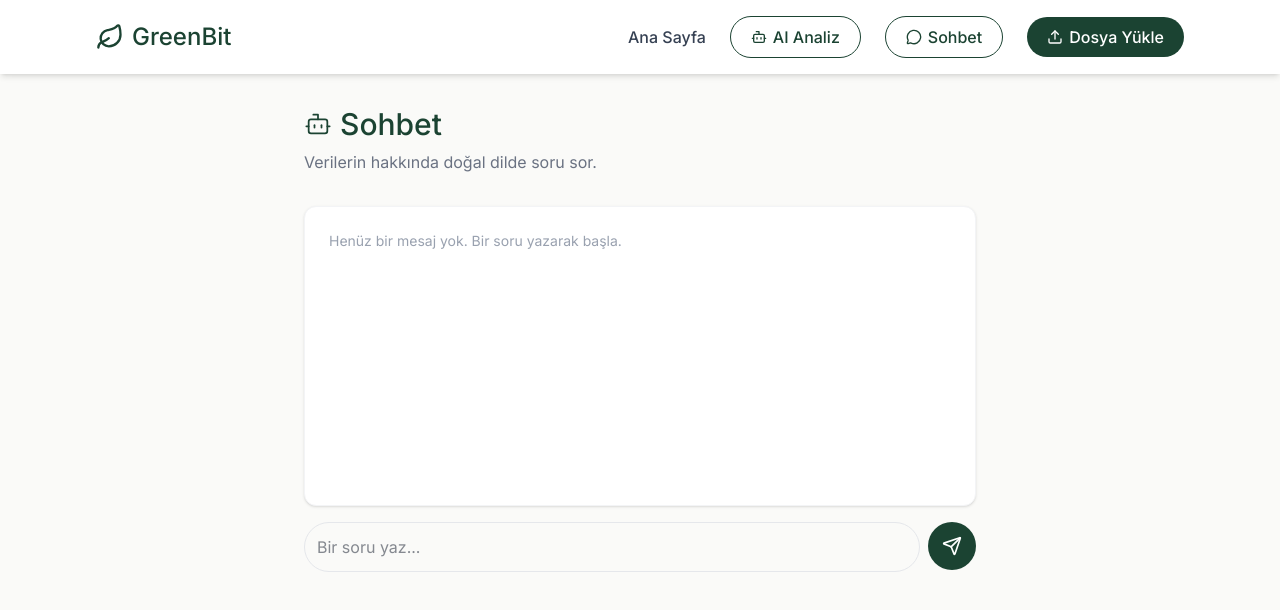
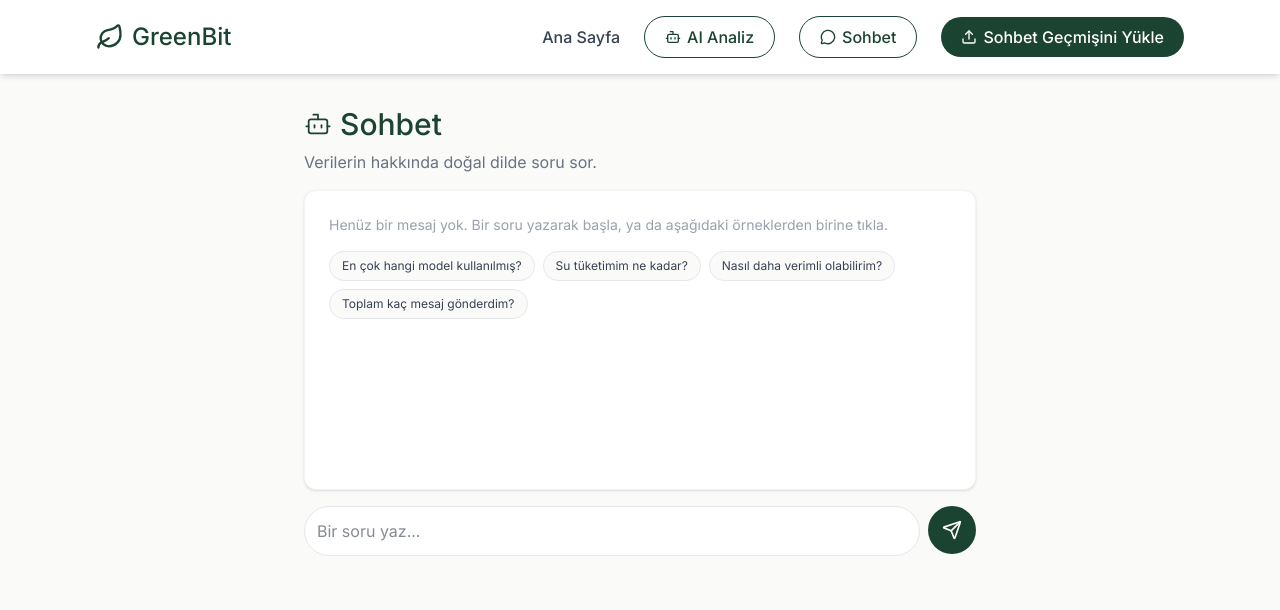
Before and after one commit to Mkaya00/GreenBit, a Next.js app in the folder greenbit-app/: page /chat in a window 1280 px wide. Shown: the top 610 px of the page. Built offline with nearby package versions, Linux system fonts and the light colour scheme.

Commit message:
feat: display uploaded filename in chat, rename upload button for clarity

```diff
--- a/greenbit-app/src/app/chat/page.tsx
+++ b/greenbit-app/src/app/chat/page.tsx
@@ -8,8 +8,15 @@ type Message = {
   text: string;
 };
 
+const SUGGESTED_QUESTIONS = [
+  "En çok hangi model kullanılmış?",
+  "Su tüketimim ne kadar?",
+  "Nasıl daha verimli olabilirim?",
+  "Toplam kaç mesaj gönderdim?",
+];
+
 export default function ChatPage() {
-  const [messages, setMessages] = useState<any[]>(() => {
+  const [messages, setMessages] = useState<Message[]>(() => {
     if (typeof window !== "undefined") {
       const saved = sessionStorage.getItem("greenbit_chat_history");
       if (saved) return JSON.parse(saved);
@@ -18,15 +25,37 @@ export default function ChatPage() {
   });
   const [input, setInput] = useState("");
   const [loading, setLoading] = useState(false);
+  const [dataInfo, setDataInfo] = useState<{ conversations: number; messages: number; fileName: string } | null>(null);
+
   useEffect(() => {
     sessionStorage.setItem("greenbit_chat_history", JSON.stringify(messages));
   }, [messages]);
 
+  useEffect(() => {
+    const savedData = localStorage.getItem("greenbit_conversations");
+    if (savedData) {
+      try {
+        const conversations = JSON.parse(savedData);
+        let totalMessages = 0;
+        conversations.forEach((conv: any) => {
+          if (!conv.mapping) return;
+          Object.values(conv.mapping).forEach((node: any) => {
+            if (node?.message?.metadata?.model_slug) totalMessages += 1;
+          });
+        });
+        const fileName = localStorage.getItem("greenbit_filename") || "yüklediğin dosya";
+setDataInfo({ conversations: conversations.length, messages: totalMessages, fileName });
 
-  const handleSend = async () => {
-    if (!input.trim()) return;
+      } catch (e) {
+        // sessiz geç
+      }
+    }
+  }, []);
 
-    const userMessage: Message = { role: "user", text: input };
+  const sendMessage = async (text: string) => {
+    if (!text.trim()) return;
+
+    const userMessage: Message = { role: "user", text };
     setMessages((prev) => [...prev, userMessage]);
     setInput("");
     setLoading(true);
@@ -36,13 +65,12 @@ export default function ChatPage() {
       if (!savedData) {
         setMessages((prev) => [
           ...prev,
-          { role: "assistant", text: "Henüz bir veri göremiyorum,Önce Dosya Yükle sayfasından bir dosya yükler misin? Sonra seninle verilerin hakkında rahatça konuşabiliriz!" },
+          { role: "assistant", text: "Henüz bir veri göremiyorum, Önce Dosya Yükle sayfasından bir dosya yükler misin? Sonra seninle verilerin hakkında rahatça konuşabiliriz!" },
         ]);
         setLoading(false);
         return;
       }
 
-      // Basit özet çıkar (dashboard'daki parseChatGPTExport'un basitleştirilmişi)
       const conversations = JSON.parse(savedData);
       const modelCounts: Record<string, number> = {};
       let totalMessages = 0;
@@ -68,7 +96,7 @@ export default function ChatPage() {
       const response = await fetch("/api/chat", {
         method: "POST",
         headers: { "Content-Type": "application/json" },
-        body: JSON.stringify({ message: input, dataSummary, history: messages }),
+        body: JSON.stringify({ message: text, dataSummary, history: messages }),
       });
 
       const data = await response.json();
@@ -76,12 +104,14 @@ export default function ChatPage() {
     } catch (error) {
       setMessages((prev) => [
         ...prev,
-        { role: "assistant", text: "Sohbet şu anda kullanılamıyor. Ollama çalışıyor mu?" },
+        { role: "assistant", text: "Sohbet şu anda kullanılamıyor. Lütfen daha sonra tekrar deneyin." },
       ]);
     }
 
     setLoading(false);
   };
+
+  const handleSend = () => sendMessage(input);
 
   return (
     <main className="min-h-screen bg-[#FAFAF8] p-8">
@@ -90,16 +120,35 @@ export default function ChatPage() {
           <Bot className="w-7 h-7" strokeWidth={1.5} />
           Sohbet
         </h1>
-        <p className="text-gray-500 mb-8">Verilerin hakkında doğal dilde soru sor.</p>
+        <p className="text-gray-500 mb-4">Verilerin hakkında doğal dilde soru sor.</p>
+
+        {dataInfo && (
+          <div className="mb-4 bg-[#1B4332]/5 border border-[#1B4332]/20 rounded-lg px-4 py-2 text-sm text-[#1B4332]">
+              <strong>{dataInfo.fileName}</strong> dosyandaki {dataInfo.conversations} konuşma, {dataInfo.messages} mesaj hakkında soru sorabilirsin
+          </div>
+        )}
 
         <div className="bg-white rounded-xl border border-gray-100 shadow-sm p-6 mb-4 min-h-[300px] space-y-4">
           {messages.length === 0 && (
-            <p className="text-gray-400 text-sm">Henüz bir mesaj yok. Bir soru yazarak başla.</p>
+            <div className="space-y-4">
+              <p className="text-gray-400 text-sm">Henüz bir mesaj yok. Bir soru yazarak başla, ya da aşağıdaki örneklerden birine tıkla.</p>
+              <div className="flex flex-wrap gap-2">
+                {SUGGESTED_QUESTIONS.map((q, i) => (
+                  <button
+                    key={i}
+                    onClick={() => sendMessage(q)}
+                    className="text-xs bg-[#FAFAF8] hover:bg-[#1B4332]/5 border border-gray-200 text-gray-700 px-3 py-1.5 rounded-full transition"
+                  >
+                    {q}
+                  </button>
+                ))}
+              </div>
+            </div>
           )}
           {messages.map((msg, i) => (
             <div
               key={i}
-              className={`p-3 rounded-lg text-sm ${
+              className={`p-3 rounded-lg text-sm text-gray-800 ${
                 msg.role === "user" ? "bg-[#1B4332]/5 ml-auto max-w-[80%]" : "bg-[#FAFAF8] max-w-[80%]"
               }`}
             >
@@ -115,7 +164,7 @@ export default function ChatPage() {
             onChange={(e) => setInput(e.target.value)}
             onKeyDown={(e) => e.key === "Enter" && handleSend()}
             placeholder="Bir soru yaz..."
-            className="flex-1 p-3 border border-gray-200 rounded-full focus:outline-none focus:border-[#1B4332] text-gray-900"
+            className="flex-1 p-3 border border-gray-200 rounded-full focus:outline-none focus:border-[#1B4332] text-gray-900 bg-white"
           />
           <button
             onClick={handleSend}
--- a/greenbit-app/src/app/components/Navigation.tsx
+++ b/greenbit-app/src/app/components/Navigation.tsx
@@ -45,7 +45,7 @@ export default function Navigation() {
             className="flex items-center gap-1.5 bg-[#1B4332] hover:bg-[#14332A] text-white font-medium px-3 sm:px-5 py-1.5 sm:py-2 rounded-full transition whitespace-nowrap text-xs sm:text-base"
           >
             <Upload className="w-3.5 h-3.5 sm:w-4 sm:h-4" strokeWidth={2} />
-            Dosya Yükle
+            Sohbet Geçmişini Yükle
           </Link>
         </div>
 
--- a/greenbit-app/src/app/upload/page.tsx
+++ b/greenbit-app/src/app/upload/page.tsx
@@ -116,6 +116,7 @@ export default function UploadPage() {
         if (!Array.isArray(data)) throw new Error("Geçerli bir ChatGPT dışa aktarma dosyası değil.");
 
         localStorage.setItem("greenbit_conversations", JSON.stringify(data));
+        localStorage.setItem("greenbit_filename", file.name);
 
         setTimeout(() => {
           setResult(computeResult(data));
```
Lines whose indentation alone changed are shown as unchanged.
